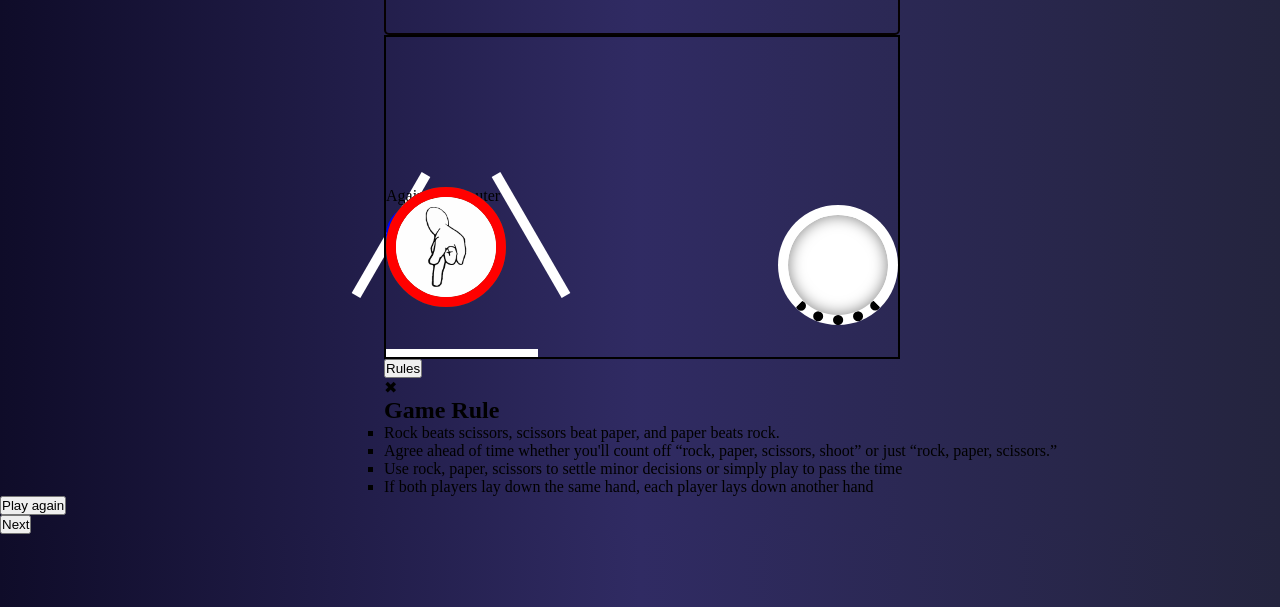
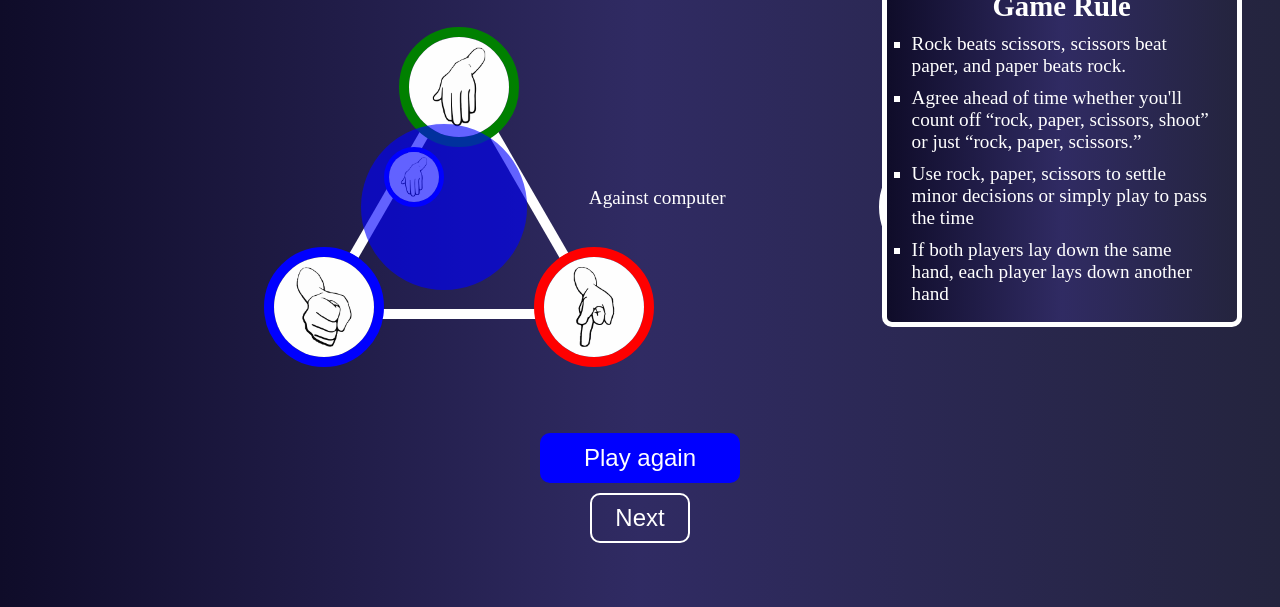
Before and after one commit to Sanjay522/stone-paper-scissors, a plain HTML site: page index.html in a window 1280 px wide. Shown: the part 193-800 px from the top of the page. Drawn offline with Linux system fonts and the light colour scheme.

Commit message:
Update rockpaper.css

```diff
--- a/rockpaper.css
+++ b/rockpaper.css
@@ -2,22 +2,23 @@
 margin: 0;padding: 0;
 }
 body{
-    background-image: linear-gradient(to right, #0f0c29, #302b63, #24243e);
+    background: linear-gradient(to right, #0f0c29, #302b63, #24243e);
 }
 .main{
     /* margin-top: 10%; */
-    margin: 5% 0 0 30%;
+    margin: 2% 0 0 30%;
+    height: 75svh;
 
 }
 #container{
-
+    position:absolute;
     height: 40svh;
     width: 40vw;
     /* display: flex; */
     /* margin: 0 0 0 30%; */
     /* justify-content:center ; */
     align-items: center;
-    border: 2px solid black;
+    /* border: 2px solid black; */
 }
 div img{
     height: 100px;
@@ -28,7 +29,7 @@ div img{
     cursor: pointer;
 }
 .result{
-    border: 2px solid rgb(6, 1, 1);
+    border: 2px solid white;
     border-radius: 5px;
     width: 40vw;
     height: 20svh;
@@ -38,6 +39,10 @@ div img{
     /* justify-content: center; */
 
 }
+.comp-result{
+    position: relative;
+    left: 495px;
+}
 
 input[type=number]::-webkit-inner-spin-button,
 input[type=number]::-webkit-outer-spin-button {
@@ -46,7 +51,7 @@ input[type=number]::-webkit-outer-spin-button {
 
 .result1{
     display: flex;
-    border-bottom: 2px solid black;
+    border-bottom: 2px solid white;
     /* gap: 20px; */
     /* padding: 5px; */
     justify-content: space-around;
@@ -84,7 +89,6 @@ input{
     top:100px ;
     left:-120px;
     border: 10px solid blue;
-    animation: paper 2s ease-in-out 1 forwards;
 
 
 }
@@ -94,7 +98,6 @@ input{
     position:absolute;
     border: 10px solid green;
     /* animation-name: paper; */
-    animation: paper 2s ease-in-out 1 forwards;
 
 }
 .scissor{
@@ -104,12 +107,15 @@ input{
     left: 150px;
     z-index: 3;
     /* background-color: red; */
-    animation: paper 2s ease-in-out 1 forwards;
+}
+.animation1{
+    animation: paper 1s ease-in-out 1 forwards;
+}
 
-}
 .you{
     margin-top: 150px;
     position: relative;
+
 }
 .line1{
     position: absolute;
@@ -144,30 +150,302 @@ input{
 .computer-result{
     position:absolute;
     right: 0;
+    left:15; top:-120;
     height: 100px;
     width: 100px;
     border: 10px solid white;
     border-radius: 50%;
-    border-top: 10px dotted black;
-    box-shadow: inset 0px 0px 15px rgba(0, 0, 0, 0.5);
-    animation: spin 2s linear infinite;
+      box-shadow: inset 0px 0px 15px rgba(0, 0, 0, 0.5);
+      animation: spin 2s linear infinite;
+     background-color: white;
+    animation: myfirst 1s ease-in-out 1 forwards;
+}
+.winning{
+    position:absolute;
+    height: 100px;
+    width: 100px;
+    background-color: blue;
+    border: 10px solid blue;
+    border-radius: 50%;
+    animation: pulse 1.5s infinite ease-in-out;
+}
+.footer{
+    position: relative;
+    display: flex;
+    flex-direction: column;
+    justify-content: center;
+    align-items: center;
+}
+#play:hover{
+    background-color: rgba(0, 0, 255, 0.716);
+}
+#play{
+    height: 50px;
+    width: 200px;
+    font-size: 1.5em;
+    color: white;
+    background-color: rgb(0, 0, 255);
+    border: none;
+    border-radius: 10px;
+    /* background: transparent; */
+}
+#reset{
+    height: 50px;
+    width: 100px;
+    margin: 10px;
+    background:transparent;
+    color: white;
+    border: 2px solid white;
+    border-radius: 10px;
+    font-size: 1.5em;
+}
+#reset:hover{
+    background-color: #514b91;
+}
+#rule{
+    top: 20px;
+    right: 10px;
+    position: absolute;
+    font-size: 1.5em;
+    margin: 10px;
+    height: 50px;
+    width: 100px;
+    background:transparent;
+    color: white;
+    border: 2px solid white;
+    border-radius: 10px;
+}
+#rule:hover{
+    background-color: #514b91;
 
+}
+#rule-detail{
+    top: 20svh;
+    display: flex;
+    flex-direction: column;
+    justify-content: center;
+    align-items: center;
+    color: white;
+    border-radius: 10px;
+    position:absolute;
+    right: 3vw;
+    border: 5px solid white;
+    height: 300px;
+    width: 300px;
+    padding: 25px;
+    font-size: 1.2em;
+    background: linear-gradient(to right, #0f0c29, #302b63, #24243e);
+
+    /* transition: max-height 0.5s ease-in-out; */
+
+}
+#rule-detail ul li{
+    margin-top: 10px;
+}
+#Close{
+    position:absolute;
+    right: 2vw;
+    border: 1px solid white;
+    top: 12svh;
+    height: 40px;
+    display: flex;
+    justify-content: center;
+    width: 40px;
+    font-size: 30px;
+    /* background: url("close.png"); */
+    border-radius: 50%;
     background-color: white;
+    cursor: pointer;
+    animation: forwards;
 }
+/* .close img{
+    mix-blend-mode: color-burn;
+    position:absolute;
+    right: 2vw;
+    top: 12svh;
+    height: 40px;
+    width: 40px;
+    border-radius: 50%;
+} */
+.dot1 {
+    width: 10px;
+    height: 10px;
+    background-color: black;
+    border-radius: 50%;
+    position: absolute;
+    left:46px; top:45px;
+    /* left: 50%; */
+    transform-origin: center;
+    animation: rotate 1.5s linear infinite;
+}
+.dot2 {
+    width: 9px;
+    height: 9px;
+    background-color: black;
+    border-radius: 50%;
+    position: absolute;
+    left:46px; top:45px;
+    /* left: 50%; */
+    transform-origin: center;
+    animation: rotate 1.5s linear infinite;
+}.dot3 {
+    width: 8px;
+    height: 8px;
+    background-color: black;
+    border-radius: 50%;
+    position: absolute;
+    left:46px; top:45px;
+    /* left: 50%; */
+    transform-origin: center;
+    animation: rotate 1.5s linear infinite;
+}
+.dot4 {
+    width: 7px;
+    height: 7px;
+    background-color: black;
+    border-radius: 50%;
+    position: absolute;
+    left:46px; top:45px;
+    /* left: 50%; */
+    transform-origin: center;
+    animation: rotate 1.5s linear infinite;
+}
+.dot5 {
+    width: 6px;
+    height: 6px;
+    background-color: black;
+    border-radius: 50%;
+    position: absolute;
+    left:46px; top:45px;
+    /* left: 50%; */
+    transform-origin: center;
+    animation: rotate 1.5s linear infinite;
+}
+.dot6 {
+    width: 5px;
+    height: 5px;
+    background-color: black;
+    border-radius: 50%;
+    position: absolute;
+    left:46px; top:45px;
+    /* left: 50%; */
+    transform-origin: center;
+    animation: rotate 1.5s linear infinite;
+}
+.dot7 {
+    width: 4px;
+    height: 4px;
+    background-color: black;
+    border-radius: 50%;
+    position: absolute;
+    left:46px; top:45px;
+    /* left: 50%; */
+    transform-origin: center;
+    animation: rotate 1.5s linear infinite;
+}
+.dot8 {
+    width: 3px;
+    height: 3px;
+    background-color: black;
+    border-radius: 50%;
+    position: absolute;
+    left:46px; top:45px;
+    /* left: 50%; */
+    transform-origin: center;
+    animation: rotate 1.5s linear infinite;
+}
+.dot9 {
+    width: 2px;
+    height: 2px;
+    background-color: black;
+    border-radius: 50%;
+    position: absolute;
+    left:46px; top:45px;
+    /* left: 50%; */
+    transform-origin: center;
+    animation: rotate 1.5s linear infinite;
+}
+.dot10 {
+    width: 1px;
+    height: 1px;
+    background-color: black;
+    border-radius: 50%;
+    position: absolute;
+    left:46px; top:45px;
+    /* left: 50%; */
+    transform-origin: center;
+    animation: rotate 1.5s linear infinite;
+}
+
+.dot1 { animation-delay: 0s; }
+.dot2  { animation-delay: 0.1s; }
+.dot3  { animation-delay: 0.2s; }
+.dot4  { animation-delay: 0.3s; }
+.dot5  { animation-delay: 0.4s; }
+.dot6  { animation-delay: 0.5s; }
+.dot7  { animation-delay: 0.6s; }
+.dot8  { animation-delay: 0.7s; }
+.dot9  { animation-delay: 0.8s; }
+.dot10  { animation-delay: 0.9s; }
+
+
+#your-selection{
+    color: white;
+    font-size: 2em;
+    margin-top: 20px;
+}
+.win{
+    position:absolute;
+    left: 16vw;
+    top: 5svh;
+    font-size: 1.2em;
+    color: white;
+    display: flex;
+    flex-direction: column;
+    justify-content: center;
+    align-items: center;
+}
+@keyframes rotate {
+    0% { transform: rotate(0deg) translate(45px); }
+    100% { transform: rotate(360deg) translate(45px); }
+}
+/* .footer-2{
+    margin-top: 10px;
+} */
+@keyframes pulse {
+    0% {
+        transform: scale(1);
+        opacity: 1;
+    }
+    50% {
+        transform: scale(1.5);
+        opacity: 0.5;
+    }
+    100% {
+        transform: scale(2);
+        opacity: 0;
+    }
+}
+
 /* .loader{
 
 
 } */
 
-@keyframes spin {
+/* @keyframes spin {
   0% {
     transform: rotate(0deg);
   }
   100% {
     transform: rotate(360deg);
   }
-}
+} */
 @keyframes paper {
     0%   {left:15; top:-120;}
     100% {left:0px; top:0px;}
 }
+
+@keyframes myfirst {
+    from {left:0px; top:0px;}
+    to {left: 495px;}
+}
```
